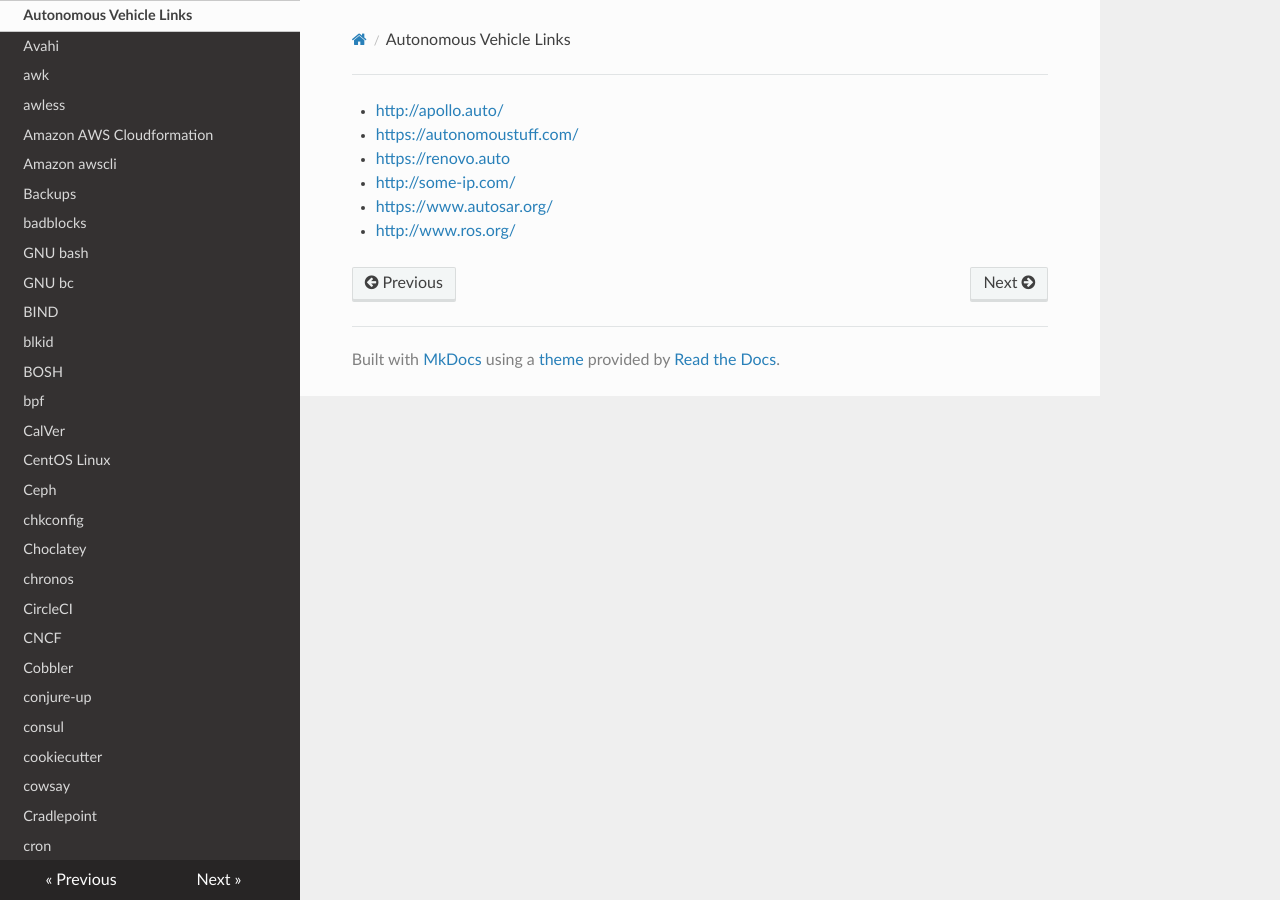
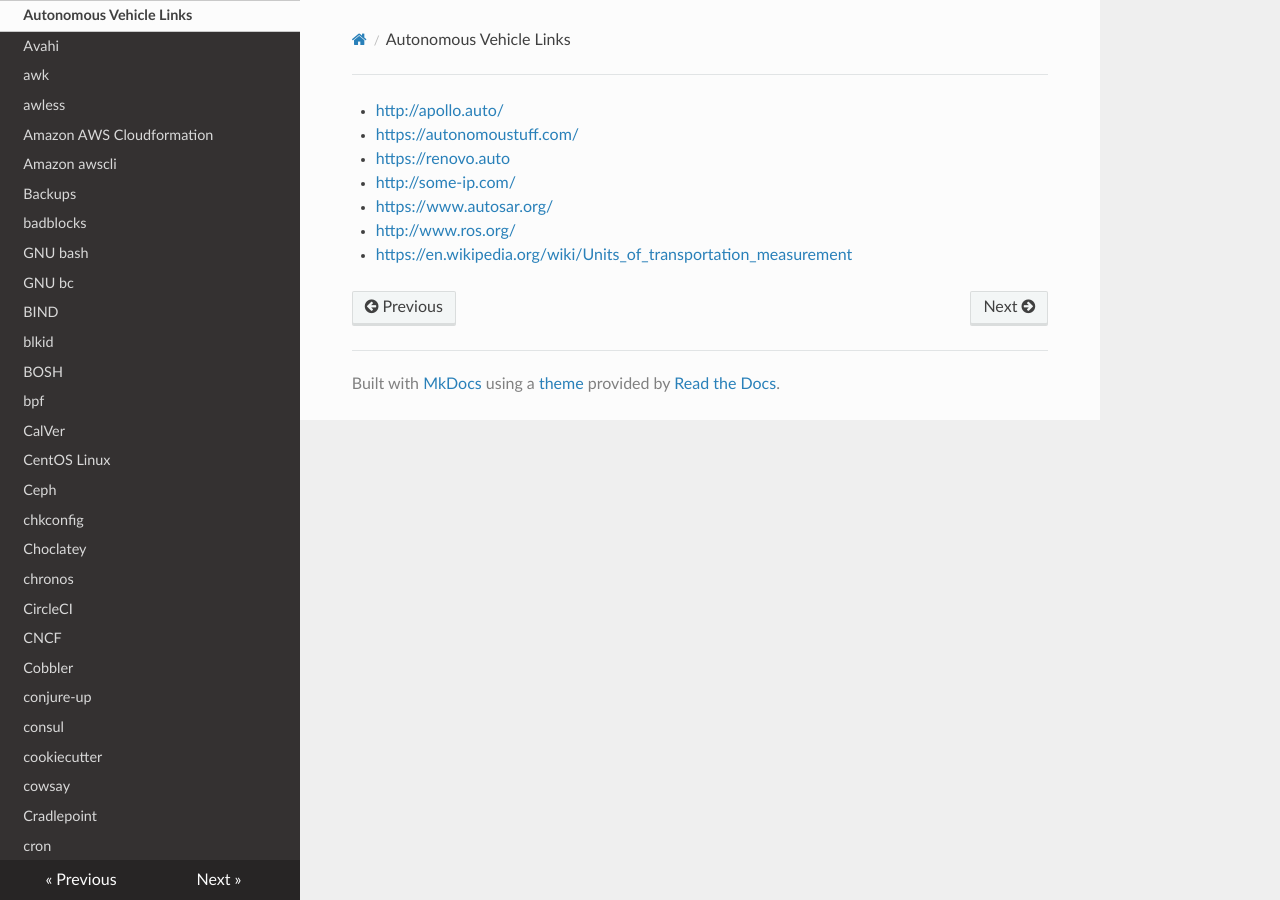
Before and after one commit to lando-cal/tech-notes, an MkDocs documentation site: the page built from docs/autonomous-vehicles.md, in a window 1280 px wide. Built offline with MkDocs 1.6.1, drawn with Linux system fonts in a browser that asks for light colours; nearby versions of some CDN libraries.

Commit message:
Add Units of transportation measurement

```diff
--- a/docs/autonomous-vehicles.md
+++ b/docs/autonomous-vehicles.md
@@ -6,3 +6,4 @@ Title: Autonomous Vehicle Links
 - <http://some-ip.com/>
 - <https://www.autosar.org/>
 - <http://www.ros.org/>
+- <https://en.wikipedia.org/wiki/Units_of_transportation_measurement>
```
